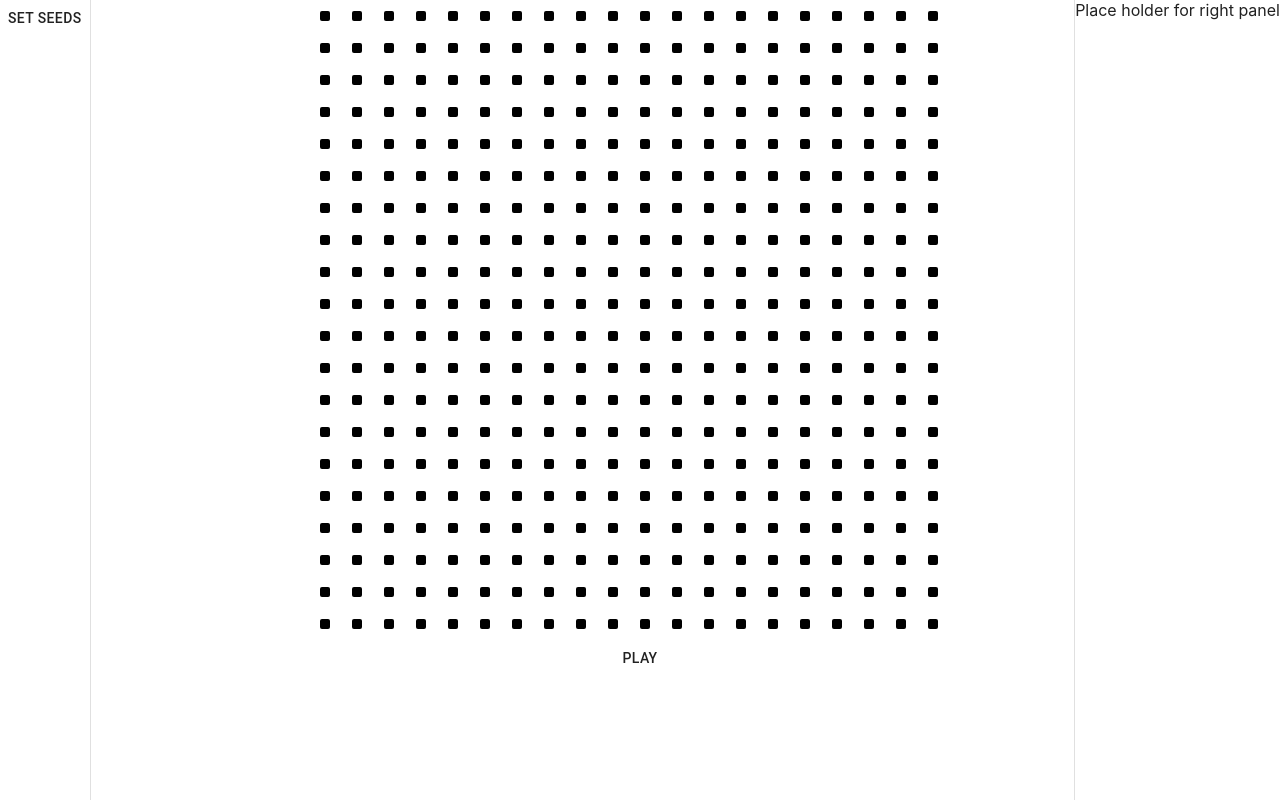
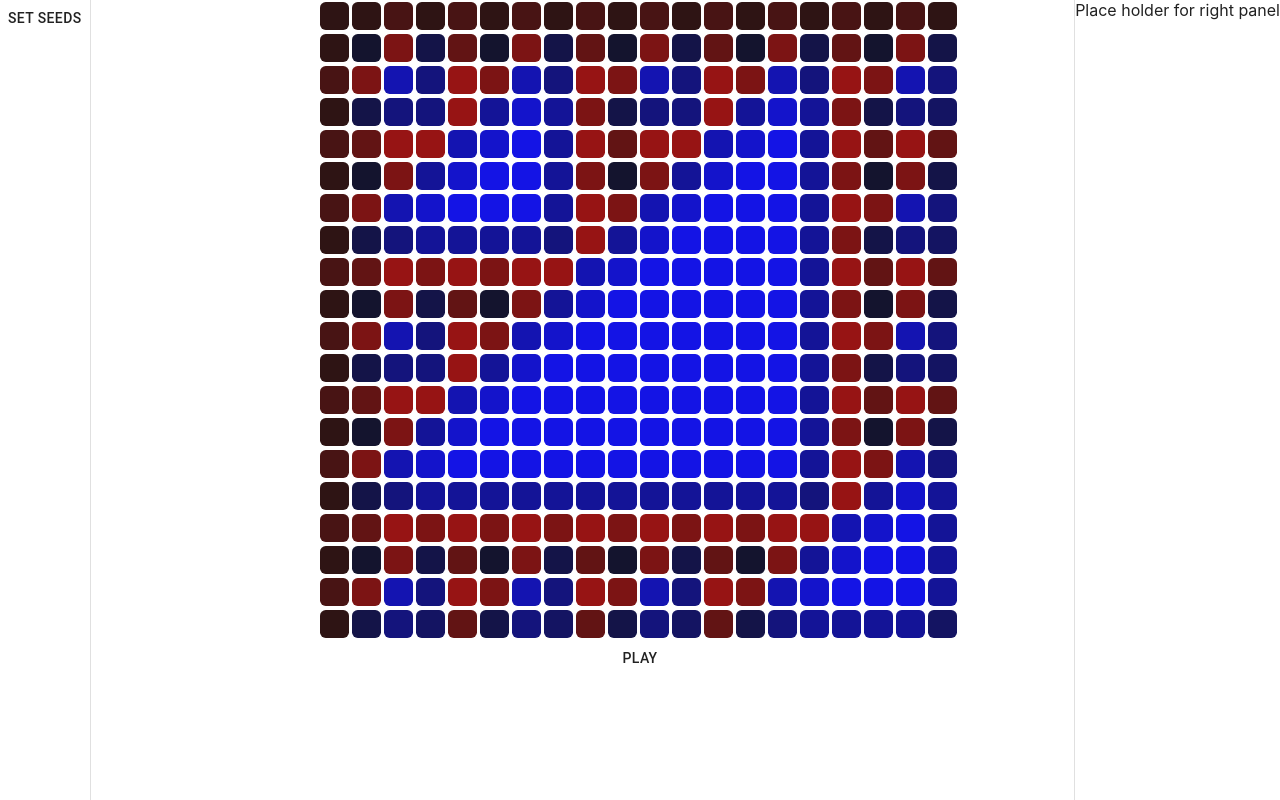
Before and after one commit to y1hao/ColorfulLife, a React (Create React App) app in the folder life/: page / in a window 1280 px wide. Built offline with nearby package versions, Linux system fonts and the light colour scheme.

Commit message:
Refactor isPlayMode outside ICellConfig

```diff
--- a/life/src/App.tsx
+++ b/life/src/App.tsx
@@ -5,6 +5,7 @@ import { IGame, BorderPolicy, ICellStyle } from './Common/Interfaces';
 import LeftPanel from './Components/LeftPanel';
 import RightPanel from './Components/RightPanel';
 import { Grid } from '@material-ui/core';
+import { green } from '@material-ui/core/colors';
 
 function App() {
   const defaultWidth = 20;
@@ -12,20 +13,34 @@ function App() {
 
   const defaultSeeds: boolean[][] = new Array(defaultHeight);
   for (let i = 0; i < defaultHeight; ++i) {
-    defaultSeeds[i] = new Array(defaultWidth).fill(false);
+    defaultSeeds[i] = new Array(defaultWidth);
+    for (let j = 0; j < defaultWidth; j++) {
+      defaultSeeds[i][j] = !!(i & j);
+    }
   }
 
-  const defaultStyle = {
-    size: 10,
-    color: 'black',
-    borderRadius: '20%',
-    borderWidth: '2px',
-    borderColor: 'blue'
+  const defaultStyleDead: ICellStyle[] = new Array(9);
+  const defaultStyleAlive: ICellStyle[] = new Array(9);
+  for (let i = 0; i < 9; i++) {
+    defaultStyleDead[i] = {
+      size: '90%',
+      color: `rgb(${20 + (255-20)/9*i}, 20, 20)`,
+      borderRadius: '20%',
+      borderWidth: '2px',
+      borderColor: 'blue'
+    };
+    defaultStyleAlive[i] = {
+      size: '90%',
+      color: `rgb(20, 20, ${20 + (255-20)/9*i})`,
+      borderRadius: '20%',
+      borderWidth: '2px',
+      borderColor: 'blue'
+    };
   }
 
   const defaultStyles = [
-    new Array(9).fill(defaultStyle),
-    new Array(9).fill(defaultStyle)
+    defaultStyleDead,
+    defaultStyleAlive
   ]
 
   const [name, setName] = useState<string>("")
--- a/life/src/Common/Interfaces.ts
+++ b/life/src/Common/Interfaces.ts
@@ -24,7 +24,6 @@ export interface ICellStyle {
 }
 
 export interface ICellConfig {
-    isPlayMode: boolean,
     defaultSize: string,
     size: string,
     color: string,
--- a/life/src/Components/Board.tsx
+++ b/life/src/Components/Board.tsx
@@ -4,6 +4,7 @@ import Cell from './Cell';
 import { makeStyles } from '@material-ui/core';
 
 interface IProps {
+    isPlayMode: boolean,
     width: string,
     map: ICellConfig[][]
 }
@@ -22,22 +23,34 @@ export default function Board(props: IProps) {
         }
     })();
 
-    props.map.forEach(row => row.forEach(cell => console.log(`board: ${cell.isPlayMode}`)))
+    //props.map.forEach(row => row.forEach(cell => console.log(`board: ${cell.isPlayMode}`)))
 
     return <div className={classes.root}>{
         props.map.map((row) =>
             <div className={classes.row}>{
                 row.map((cell) =>
                     <Cell
-                        isPlayMode={cell.isPlayMode}
-                        defaultSize={cell.defaultSize}
-                        size={cell.size}
-                        color={cell.color}
-                        borderRadius={cell.borderRadius}
-                        borderWidth={cell.borderWidth}
-                        borderColor={cell.borderColor}
-                        isAlive={cell.isAlive}
-                        setIsAlive={cell.setIsAlive}
+                        isPlayMode={props.isPlayMode}
+                        config={
+                            {
+                                defaultSize: cell.defaultSize,
+                                size: cell.size,
+                                color: cell.color,
+                                borderRadius: cell.borderRadius,
+                                borderWidth: cell.borderWidth,
+                                borderColor: cell.borderColor,
+                                isAlive: cell.isAlive,
+                                setIsAlive: cell.setIsAlive
+                            }
+                        }
+                        // defaultSize={cell.defaultSize}
+                        // size={cell.size}
+                        // color={cell.color}
+                        // borderRadius={cell.borderRadius}
+                        // borderWidth={cell.borderWidth}
+                        // borderColor={cell.borderColor}
+                        // isAlive={cell.isAlive}
+                        // setIsAlive={cell.setIsAlive}
                     />)
             }</div>
         )
--- a/life/src/Components/Cell.tsx
+++ b/life/src/Components/Cell.tsx
@@ -2,29 +2,32 @@ import React from 'react';
 import { makeStyles} from '@material-ui/core';
 import { ICellConfig } from '../Common/Interfaces';
 
-type IProps = ICellConfig;
+interface IProps {
+    config: ICellConfig,
+    isPlayMode: boolean
+}
 
 export default function Cell(props: IProps) {
     const classes = makeStyles({
         container: {
-            width: props.defaultSize,
-            height: props.defaultSize,
+            width: props.config.defaultSize,
+            height: props.config.defaultSize,
             display: 'flex'
         },
         cell: {
             boxSizing: "border-box",
-            width: props.size,
-            height: props.size,
-            borderRadius: props.borderRadius,
-            borderWidth: props.borderWidth,
-            borderColor: props.borderColor,
+            width: props.config.size,
+            height: props.config.size,
+            borderRadius: props.config.borderRadius,
+            borderWidth: props.config.borderWidth,
+            borderColor: props.config.borderColor,
             alignSelf: 'center',
             '&:hover' : {
                 transform: 'scale(1.1)'
             }
         },
         play: {
-            backgroundColor: props.color
+            backgroundColor: props.config.color
         },
         alive: {
             backgroundColor: 'green'
@@ -34,12 +37,12 @@ export default function Cell(props: IProps) {
         },
     })();
 
-    console.log(`cell: ${props.isPlayMode}`);
+    //console.log(`cell: ${props.isPlayMode}`);
 
     return (
         <div className={classes.container}>
-            <div className={`${classes.cell} ${props.isPlayMode ? classes.play : props.isAlive ? classes.alive : classes.dead}`}
-            onClick={() => props.isPlayMode && props.setIsAlive(!props.isAlive)}/>
+            <div className={`${classes.cell} ${props.isPlayMode ? classes.play : props.config.isAlive ? classes.alive : classes.dead}`}
+            onClick={() => props.isPlayMode && props.config.setIsAlive(!props.config.isAlive)}/>
         </div>
     )
 }
--- a/life/src/Components/CentralPanel.tsx
+++ b/life/src/Components/CentralPanel.tsx
@@ -33,6 +33,8 @@ export default function CentralPanel(props: IProps) {
     const [map, setMap] = useState<ICellConfig[][]>(
         getMap(props.seeds, getNeighbors(props.seeds, neighbors), null)
     );
+
+
 
     const handlePlay = () => {
         props.setIsPanelOpen(props.isPlaying);
@@ -99,7 +101,6 @@ export default function CentralPanel(props: IProps) {
             for (let j = 0; j < props.width; j++) {
                 const style = props.styles[+seeds[i][j]][neighbors[i][j]];
                 map[i][j] = {
-                    isPlayMode : props.isPlayMode,
                     isAlive : seeds[i][j],
                     defaultSize : defaultCellSize,
                     size : style.size,
@@ -114,14 +115,14 @@ export default function CentralPanel(props: IProps) {
         return map;
     }
 
-    useEffect(() => {
-        setNeighbors(()=>getNeighbors(props.seeds, neighbors));
-        setMap(()=>getMap(props.seeds, neighbors, map));
-        map.forEach(row => row.forEach(cell => console.log(`Panel: ${cell.isPlayMode}`)))
-    })
+    // useEffect(() => {
+    //     setNeighbors(()=>getNeighbors(props.seeds, neighbors));
+    //     setMap(()=>getMap(props.seeds, neighbors, map));
+    //     //map.forEach(row => row.forEach(cell => console.log(`Panel: ${cell.isPlayMode}`)))
+    // })
 
     return <div>
-        <Board map={map} width={defaultBoardWidth} />
+        <Board isPlayMode={props.isPlayMode} map={map} width={defaultBoardWidth} />
         {
             props.isPlaying
             ? <Button onClick={handleStop}>Stop</Button>
```
